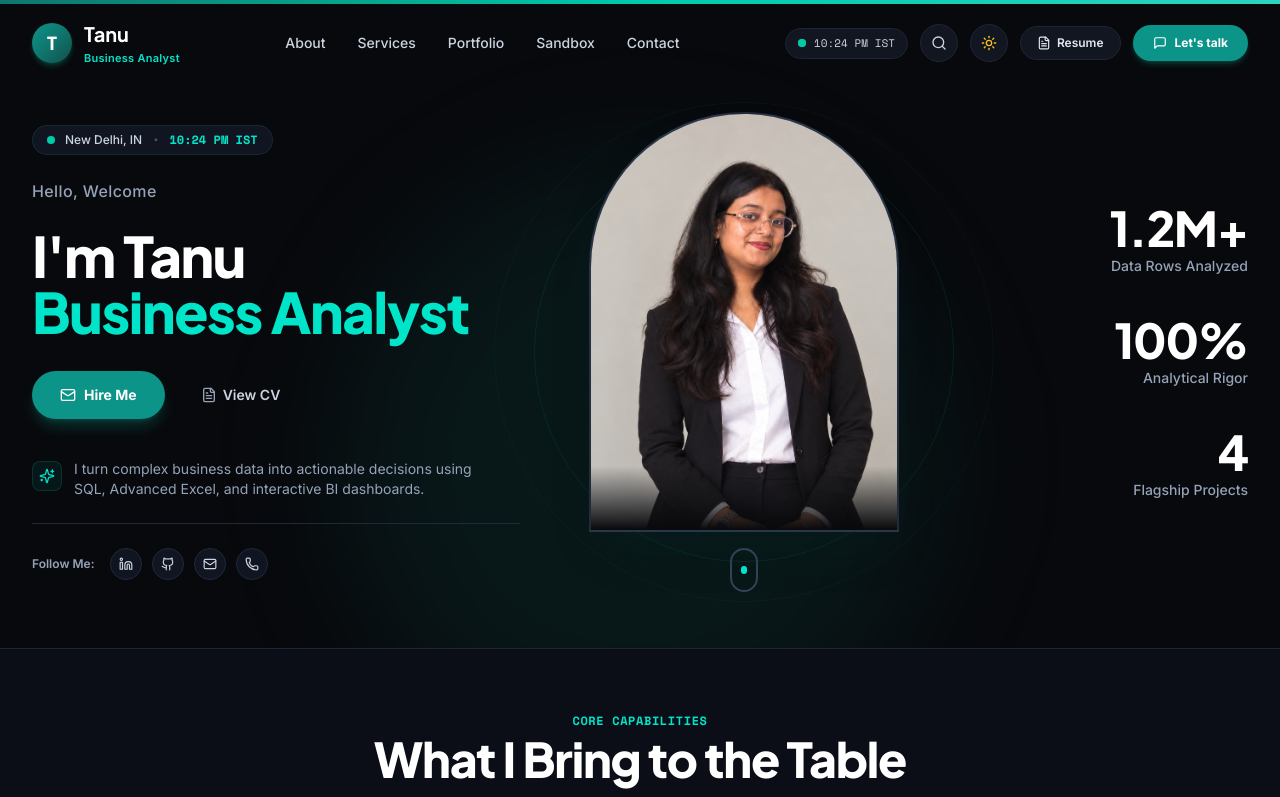
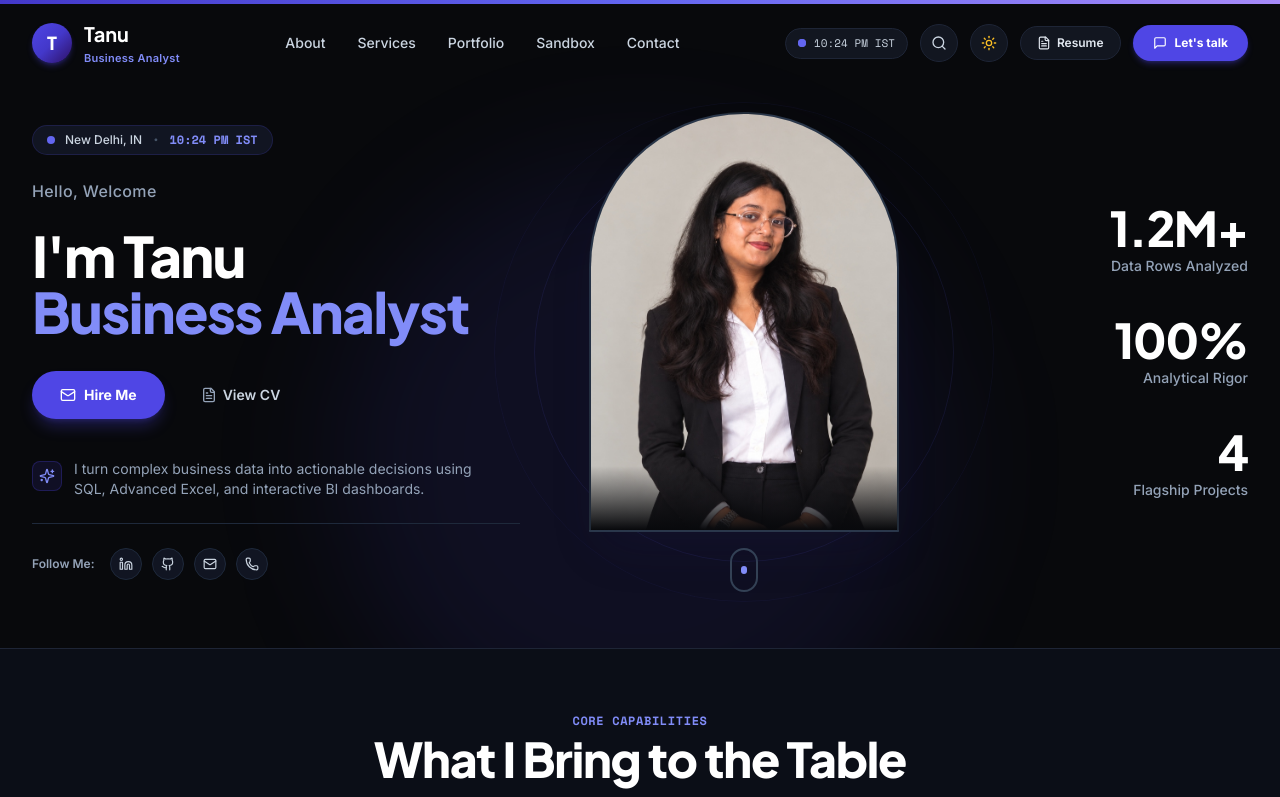
Before and after one commit to Tanu019/Portfolio, a React (Vite) app: page / in a window 1280 px wide. Shown: the top 797 px of the page. Built offline with nearby package versions, Linux system fonts and the light colour scheme.

Commit message:
style: switch primary accent from green to Electric Indigo and Deep Violet

```diff
--- a/index.html
+++ b/index.html
@@ -3,7 +3,7 @@
   <head>
     <meta charset="UTF-8" />
     <meta name="viewport" content="width=device-width, initial-scale=1.0, maximum-scale=5.0" />
-    <meta name="theme-color" content="#0D9488" />
+    <meta name="theme-color" content="#4F46E5" />
     <meta name="color-scheme" content="dark light" />
 
     <!-- Primary Page Title & Meta Tags -->
@@ -33,7 +33,7 @@
     <link rel="icon" type="image/x-icon" href="/favicon.ico" />
     <link rel="icon" type="image/svg+xml" href="/favicon.svg" />
     <link rel="apple-touch-icon" href="/favicon-192.png" />
-    <link rel="mask-icon" href="/favicon.svg" color="#0D9488" />
+    <link rel="mask-icon" href="/favicon.svg" color="#4F46E5" />
 
     <!-- Google Fonts -->
     <link rel="preconnect" href="https://fonts.googleapis.com">
--- a/public/404.html
+++ b/public/404.html
@@ -68,7 +68,7 @@
         margin-bottom: 1rem;
       }
       h1 span {
-        color: #00E5C9;
+        color: #818CF8;
       }
       h2 {
         font-family: 'Space Grotesk', sans-serif;
@@ -86,17 +86,17 @@
         align-items: center;
         gap: 0.5rem;
         padding: 0.85rem 1.75rem;
-        background: #0D9488;
+        background: #4F46E5;
         color: #FFFFFF;
         font-weight: 700;
         font-size: 0.9rem;
         border-radius: 9999px;
         text-decoration: none;
         transition: all 0.2s ease;
-        box-shadow: 0 4px 16px rgba(13, 148, 136, 0.35);
+        box-shadow: 0 4px 16px rgba(79, 70, 229, 0.35);
       }
       .btn:hover {
-        background: #0F766E;
+        background: #4338CA;
         transform: translateY(-2px);
       }
       .footer {
@@ -111,7 +111,7 @@
         <div class="logo-circle">T</div>
         <div style="text-align: left;">
           <strong style="display: block; font-size: 1.1rem;">Tanu Chaudhary</strong>
-          <small style="color: #00E5C9; font-weight: 600;">Business Analyst</small>
+          <small style="color: #818CF8; font-weight: 600;">Business Analyst</small>
         </div>
       </a>
     </header>
@@ -120,7 +120,7 @@
       <div class="badge">ERROR 404 • ROUTE UNRESOLVED</div>
       <h1>4<span>0</span>4</h1>
       <h2>Resource Not Found</h2>
-      <p>The page or analytical file you were looking for doesn't exist or has moved. Redirecting to the homepage in <span id="countdown" style="color: #00E5C9; font-weight: bold;">5</span> seconds...</p>
+      <p>The page or analytical file you were looking for doesn't exist or has moved. Redirecting to the homepage in <span id="countdown" style="color: #818CF8; font-weight: bold;">5</span> seconds...</p>
       <a href="/" class="btn">Return to Portfolio →</a>
     </main>
 
--- a/src/App.jsx
+++ b/src/App.jsx
@@ -107,7 +107,7 @@ export default function App() {
     <div className="min-h-screen bg-[#F8FAFC] dark:bg-[#08090C] text-slate-900 dark:text-white font-sans selection:bg-emerald-600 selection:text-white transition-colors duration-200 relative overflow-x-hidden max-w-full w-full">
       {/* Top Scroll Progress Bar */}
       <motion.div
-        className="fixed top-0 left-0 right-0 h-1 bg-gradient-to-r from-emerald-700 via-emerald-500 to-teal-400 z-50 origin-left"
+        className="fixed top-0 left-0 right-0 h-1 bg-gradient-to-r from-indigo-700 via-indigo-500 to-violet-400 z-50 origin-left"
         style={{ scaleX }}
       />
 
--- a/src/components/DecisionSandbox.jsx
+++ b/src/components/DecisionSandbox.jsx
@@ -247,7 +247,7 @@ export default function DecisionSandbox() {
                     {calculatedRetail.bars.map((val, idx) => (
                       <div key={idx} className="flex-1 flex flex-col items-center gap-2 h-full justify-end">
                         <div
-                          className="w-full bg-gradient-to-t from-emerald-700 via-emerald-600 to-teal-400 hover:from-emerald-600 hover:to-teal-300 rounded-t transition-all duration-300 relative group cursor-pointer shadow-xs"
+                          className="w-full bg-gradient-to-t from-emerald-700 via-emerald-600 to-indigo-400 hover:from-emerald-600 hover:to-violet-300 rounded-t transition-all duration-300 relative group cursor-pointer shadow-xs"
                           style={{ height: `${val}%` }}
                         >
                           <span className="opacity-0 group-hover:opacity-100 absolute -top-7 left-1/2 -translate-x-1/2 font-mono text-xs font-bold bg-emerald-600 text-white px-1.5 py-0.5 rounded shadow pointer-events-none">
@@ -352,7 +352,7 @@ export default function DecisionSandbox() {
                     {calculatedDCF.bars.map((val, idx) => (
                       <div key={idx} className="flex-1 flex flex-col items-center gap-2 h-full justify-end">
                         <div
-                          className="w-full bg-gradient-to-t from-emerald-700 via-emerald-600 to-teal-400 hover:from-emerald-600 hover:to-teal-300 rounded-t transition-all duration-300 relative group cursor-pointer shadow-xs"
+                          className="w-full bg-gradient-to-t from-emerald-700 via-emerald-600 to-indigo-400 hover:from-emerald-600 hover:to-violet-300 rounded-t transition-all duration-300 relative group cursor-pointer shadow-xs"
                           style={{ height: `${val}%` }}
                         >
                           <span className="opacity-0 group-hover:opacity-100 absolute -top-7 left-1/2 -translate-x-1/2 font-mono text-xs font-bold bg-emerald-600 text-white px-1.5 py-0.5 rounded shadow pointer-events-none">
@@ -457,7 +457,7 @@ export default function DecisionSandbox() {
                     {calculatedAI.bars.map((val, idx) => (
                       <div key={idx} className="flex-1 flex flex-col items-center gap-2 h-full justify-end">
                         <div
-                          className="w-full bg-gradient-to-t from-emerald-700 via-emerald-600 to-teal-400 hover:from-emerald-600 hover:to-teal-300 rounded-t transition-all duration-300 relative group cursor-pointer shadow-xs"
+                          className="w-full bg-gradient-to-t from-emerald-700 via-emerald-600 to-indigo-400 hover:from-emerald-600 hover:to-violet-300 rounded-t transition-all duration-300 relative group cursor-pointer shadow-xs"
                           style={{ height: `${val}%` }}
                         >
                           <span className="opacity-0 group-hover:opacity-100 absolute -top-7 left-1/2 -translate-x-1/2 font-mono text-xs font-bold bg-emerald-600 text-white px-1.5 py-0.5 rounded shadow pointer-events-none">
--- a/src/components/Footer.jsx
+++ b/src/components/Footer.jsx
@@ -53,7 +53,7 @@ export default function Footer({ onOpenResume }) {
               className="inline-flex items-center gap-3 group cursor-pointer focus:outline-none"
               title="Return to top of page"
             >
-              <div className="w-11 h-11 rounded-full bg-gradient-to-br from-emerald-600 via-emerald-700 to-teal-900 text-white font-grotesk font-extrabold text-lg flex items-center justify-center shadow-md shadow-emerald-600/30 group-hover:scale-105 transition-transform">
+              <div className="w-11 h-11 rounded-full bg-gradient-to-br from-indigo-600 via-indigo-700 to-violet-950 text-white font-grotesk font-extrabold text-lg flex items-center justify-center shadow-md shadow-emerald-600/30 group-hover:scale-105 transition-transform">
                 T
               </div>
               <div>
--- a/src/components/Navbar.jsx
+++ b/src/components/Navbar.jsx
@@ -73,7 +73,7 @@ export default function Navbar({ theme, onToggleTheme, onOpenResume, onOpenComma
             aria-label="Tanu Chaudhary"
           >
             {/* Monogram Circle */}
-            <div className="w-10 h-10 rounded-full bg-gradient-to-br from-emerald-600 via-emerald-700 to-teal-900 text-white font-grotesk font-extrabold text-lg flex items-center justify-center shadow-md shadow-emerald-600/30 group-hover:scale-105 transition-transform">
+            <div className="w-10 h-10 rounded-full bg-gradient-to-br from-indigo-600 via-indigo-700 to-violet-950 text-white font-grotesk font-extrabold text-lg flex items-center justify-center shadow-md shadow-emerald-600/30 group-hover:scale-105 transition-transform">
               T
             </div>
 
--- a/src/components/NotFound.jsx
+++ b/src/components/NotFound.jsx
@@ -12,7 +12,7 @@ export default function NotFound({ onGoHome, onOpenResume }) {
           onClick={onGoHome}
           className="flex items-center gap-3 focus:outline-none group cursor-pointer"
         >
-          <div className="w-10 h-10 rounded-full bg-gradient-to-br from-emerald-600 via-emerald-700 to-teal-900 text-white font-grotesk font-extrabold text-lg flex items-center justify-center shadow-md shadow-emerald-600/30 group-hover:scale-105 transition-transform">
+          <div className="w-10 h-10 rounded-full bg-gradient-to-br from-indigo-600 via-indigo-700 to-violet-950 text-white font-grotesk font-extrabold text-lg flex items-center justify-center shadow-md shadow-emerald-600/30 group-hover:scale-105 transition-transform">
             T
           </div>
           <div className="flex flex-col text-left">
--- a/src/components/ValueStrip.jsx
+++ b/src/components/ValueStrip.jsx
@@ -5,7 +5,7 @@ export default function ValueStrip() {
   const statements = [
     { text: "1.2M+ Rows Analyzed", icon: Database, accent: "text-emerald-600 dark:text-emerald-400" },
     { text: "+₹4.2L Profit Recovered", icon: TrendingUp, accent: "text-emerald-600 dark:text-emerald-400" },
-    { text: "5-Year DCF Financial Modeling", icon: FileSpreadsheet, accent: "text-teal-600 dark:text-teal-400" },
+    { text: "Exploratory Data Analysis & Modeling", icon: FileSpreadsheet, accent: "text-emerald-600 dark:text-emerald-400" },
     { text: "Tableau & Power BI Scorecards", icon: BarChart2, accent: "text-emerald-600 dark:text-emerald-400" },
     { text: "Unit Economics & Margin Velocity", icon: Target, accent: "text-emerald-600 dark:text-emerald-400" },
     { text: "Open to Full-Time Roles", icon: Zap, accent: "text-emerald-500" },
--- a/src/index.css
+++ b/src/index.css
@@ -64,7 +64,7 @@ input[type="range"]::-webkit-slider-thumb {
   appearance: none;
   width: 18px;
   height: 18px;
-  background: #0D9488;
+  background: #4F46E5;
   border: 2px solid #FFFFFF;
   border-radius: 50%;
   box-shadow: 0 1px 4px rgba(0, 0, 0, 0.15);
@@ -73,9 +73,9 @@ input[type="range"]::-webkit-slider-thumb {
 }
 
 .dark input[type="range"]::-webkit-slider-thumb {
-  background: #00E5C9;
+  background: #818CF8;
   border: 2px solid #0A0F16;
-  box-shadow: 0 0 10px rgba(0, 229, 201, 0.45);
+  box-shadow: 0 0 10px rgba(129, 140, 248, 0.45);
 }
 
 input[type="range"]::-webkit-slider-thumb:hover {
--- a/tailwind.config.js
+++ b/tailwind.config.js
@@ -26,17 +26,17 @@ export default {
           subtext: '#94A3B8',
         },
         emerald: {
-          50: '#F0FDFA',
-          100: '#CCFBF1',
-          200: '#99F6E4',
-          300: '#5EEAD4',
-          400: '#00E5C9',
-          500: '#00CBA9',
-          600: '#0D9488',
-          700: '#0F766E',
-          800: '#115E59',
-          900: '#134E4A',
-          950: '#042F2E',
+          50: '#EEF2FF',
+          100: '#E0E7FF',
+          200: '#C7D2FE',
+          300: '#A5B4FC',
+          400: '#818CF8',
+          500: '#6366F1',
+          600: '#4F46E5',
+          700: '#4338CA',
+          800: '#3730A3',
+          900: '#312E81',
+          950: '#1E1B4B',
         },
         darkbg: {
           DEFAULT: '#0E1015',
```
Also changed, not shown: src/data/projectsData.js (+4 -4 lines), public/favicon.svg.
